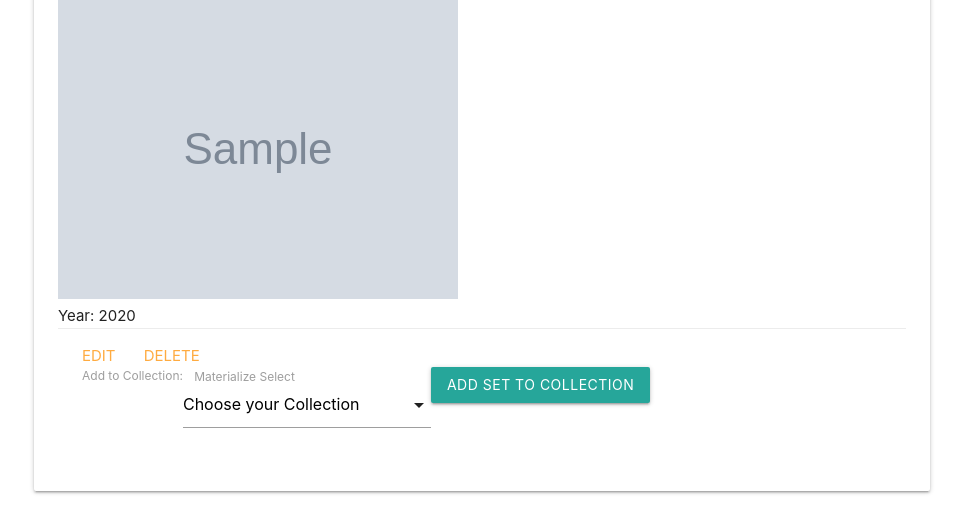
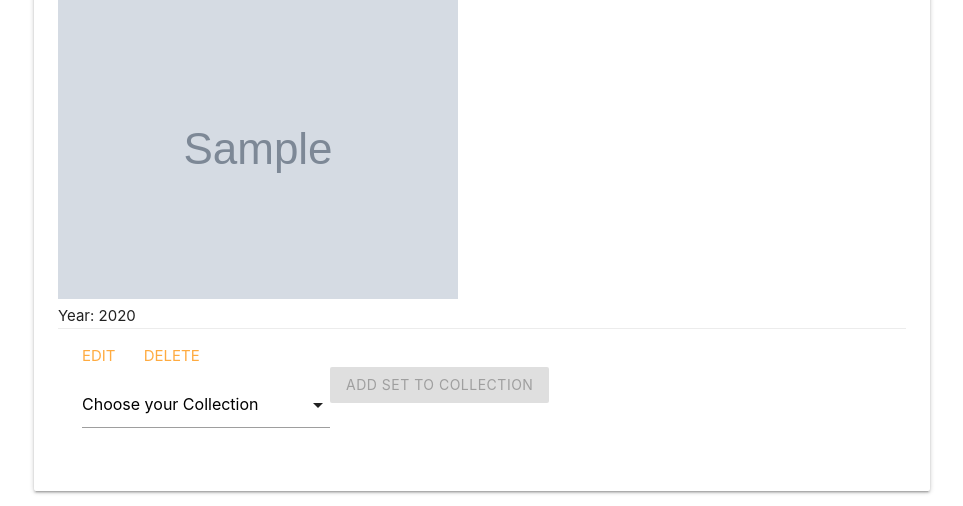
Before and after one commit to jimcreel/BrickByBrick, a Django app: a page that uses brickbybrick/main_app/templates/sets/detail.html in a window 1280 px wide. Shown: the part 333-839 px from the top of the page, without its empty margins (158-1121 px from the left). Run offline with Django 4.2, Linux system fonts and the light colour scheme; tables that the repository leaves empty hold one stand-in row (values such as "Sample post"); grey boxes marked "Sample" are stand-in pictures.

Commit message:
disabled submit button until user selects a collection

```diff
--- a/brickbybrick/main_app/static/js/item-detail.js
+++ b/brickbybrick/main_app/static/js/item-detail.js
@@ -11,4 +11,7 @@ let collectionSelect = document.getElementById('collection_select');
         const action = form.getAttribute("action");
         const newAction = action.replace("/0/", `/${collectionId}/`);
         form.setAttribute('action', newAction);
+        let button = document.getElementById('submit');
+        button.disabled = false;
+
     });
--- a/brickbybrick/main_app/templates/sets/detail.html
+++ b/brickbybrick/main_app/templates/sets/detail.html
@@ -21,7 +21,7 @@
       {% csrf_token %}
       <!-- Render the inputs -->
       <input type="hidden" name="set" value="{{ set.set_num }}">
-      <label for="collection">Add to Collection:</label>
+
       <div class="input-field col s12">
         <select id = "collection_select">
             <option value="" disabled selected>Choose your Collection</option>
@@ -29,9 +29,8 @@
             <option value="{{ collection.id }}">{{ collection.name }}</option>
           {% endfor %}
         </select>
-        <label>Materialize Select</label>
       </div>
-      <input type="submit" class="hidden btn" value="Add Set To Collection">
+      <input id = "submit"type="submit" class="hidden btn" value="Add Set To Collection" disabled>
     </form>
     </div>
   </div>
```
